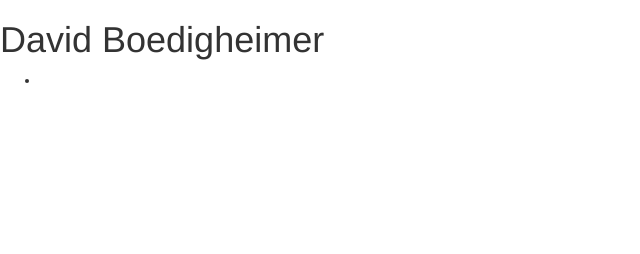
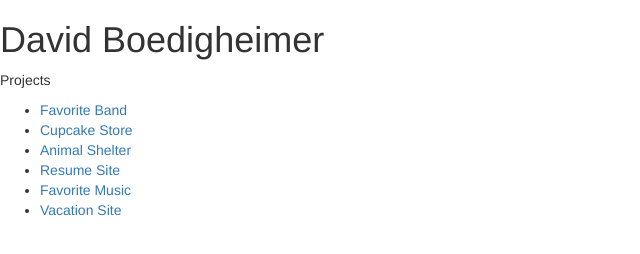
Before and after one commit to CommaderDavid/Portfolio-Final, a plain HTML site: page index.html in a window 1280 px wide. Shown: the whole page, without its empty margins (0-640 px from the left). Drawn offline with Linux system fonts and the light colour scheme.

Commit message:
Add Projects list.

```diff
--- a/index.html
+++ b/index.html
@@ -3,13 +3,18 @@
   <head>
     <link rel="stylesheet" href="css/bootstrap.css" type="text/css">
     <link rel="stylesheet" href="css/styles.css" type="text/css">
-    <title>David Protfolio</title>
+    <title>David's Protfolio</title>
   </head>
   <body>
     <h1>David Boedigheimer</h1>
-    <p></p>
+    <p>Projects</p>
     <ul>
-      <li></li>
+      <li><a href="https://commaderdavid.github.io/favorite-band/">Favorite Band</a></li>
+      <li><a href="https://github.com/CommaderDavid/cupcake-store">Cupcake Store</a></li>
+      <li><a href="https://commaderdavid.github.io/animal-shelter/">Animal Shelter</a></li>
+      <li><a href="https://commaderdavid.github.io/resume-site/">Resume Site</a></li>
+      <li><a href="https://commaderdavid.github.io/favorite-music/">Favorite Music</a></li>
+      <li><a href="https://github.com/CommaderDavid/vacation-site">Vacation Site</a></li>
     </ul>
   </body>
 </html>
```
